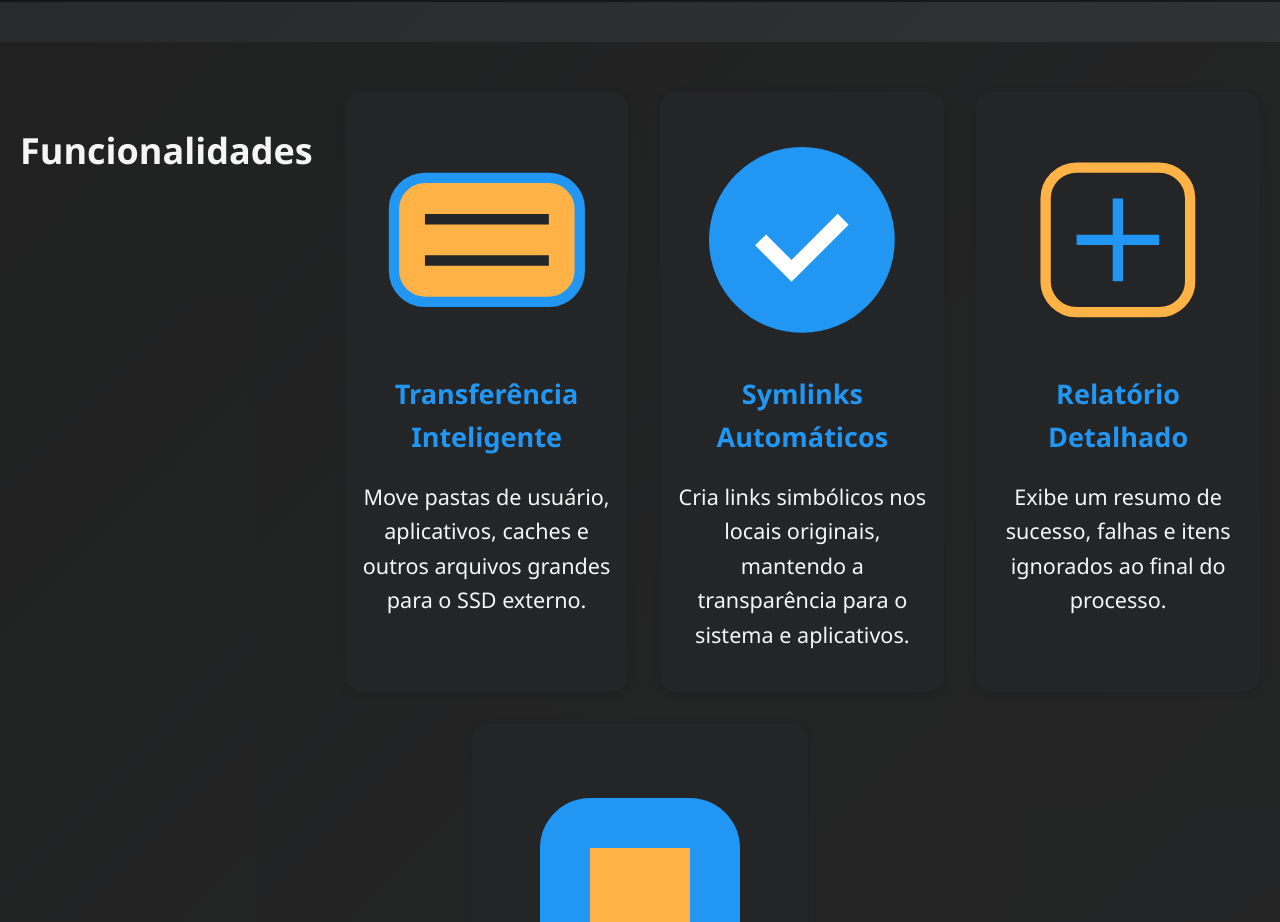
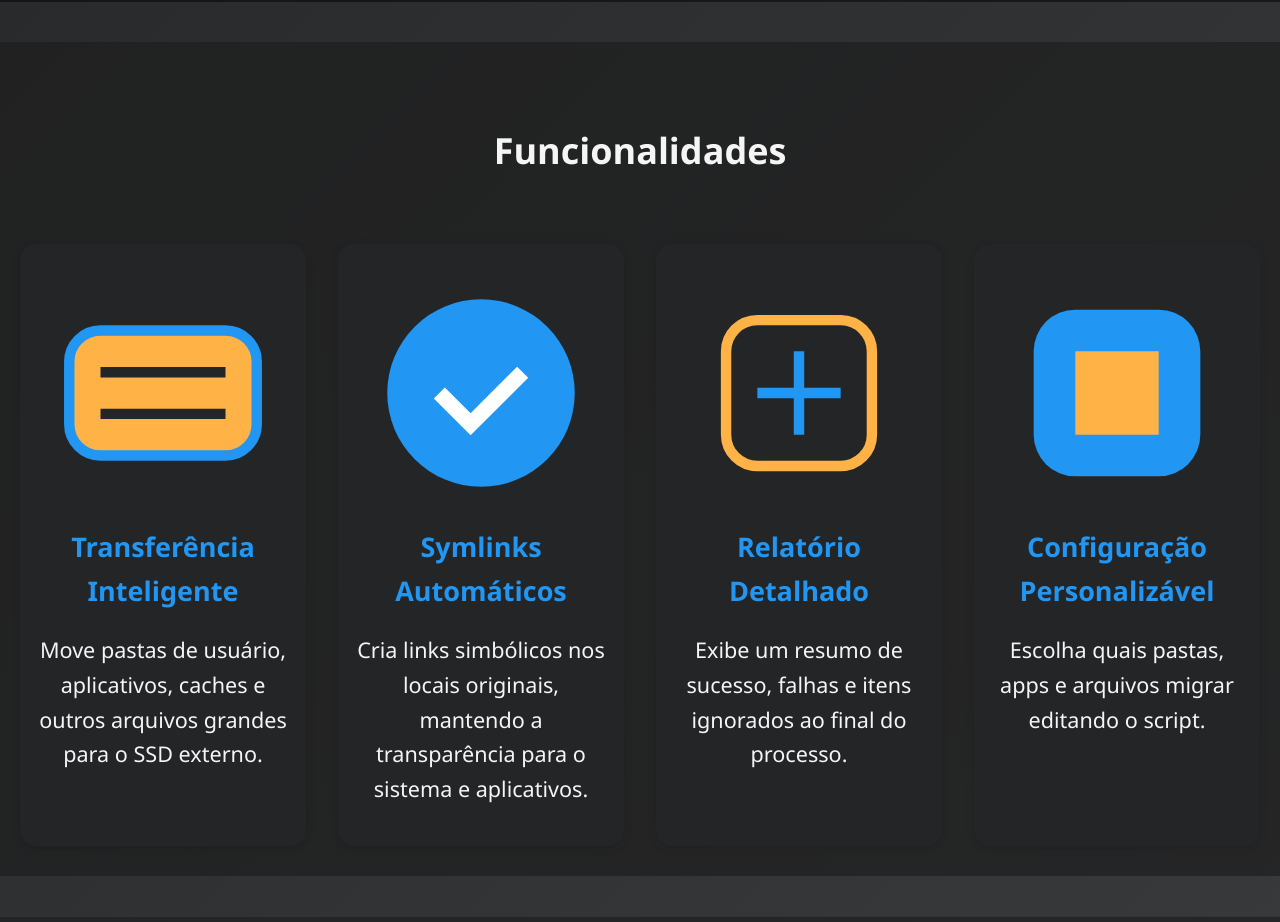
Before and after one commit to GeorgeMyller/move_to_ssd, a plain HTML site: page site/index-pt.html in a window 1280 px wide. Shown: the part 800-1722 px from the top of the page. Drawn offline with nearby package versions, Linux system fonts and the light colour scheme.

Commit message:
Center features section heading
Adds a CSS class and styles to center the heading within the features section for improved visual layout.

```diff
--- a/site/index-pt.html
+++ b/site/index-pt.html
@@ -37,7 +37,7 @@
     </section>
 
     <section id="features" data-aos="fade-right">
-        <h2>Funcionalidades</h2>
+        <h2 class="features-title">Funcionalidades</h2>
         <div class="feature">
             <svg viewBox="0 0 48 48"><rect x="6" y="12" width="36" height="24" rx="6" fill="#FFB347" stroke="#2196F3" stroke-width="2"/><path d="M12 20h24M12 28h24" stroke="#232526" stroke-width="2"/></svg>
             <h3>Transferência Inteligente</h3>
--- a/site/style.css
+++ b/site/style.css
@@ -239,3 +239,12 @@ section {
         padding: 20px;
     }
 }
+
+#features h2, .features-title {
+    text-align: center;
+    width: 100%;
+    margin-left: auto;
+    margin-right: auto;
+    margin-bottom: 32px;
+    display: block;
+}
```
